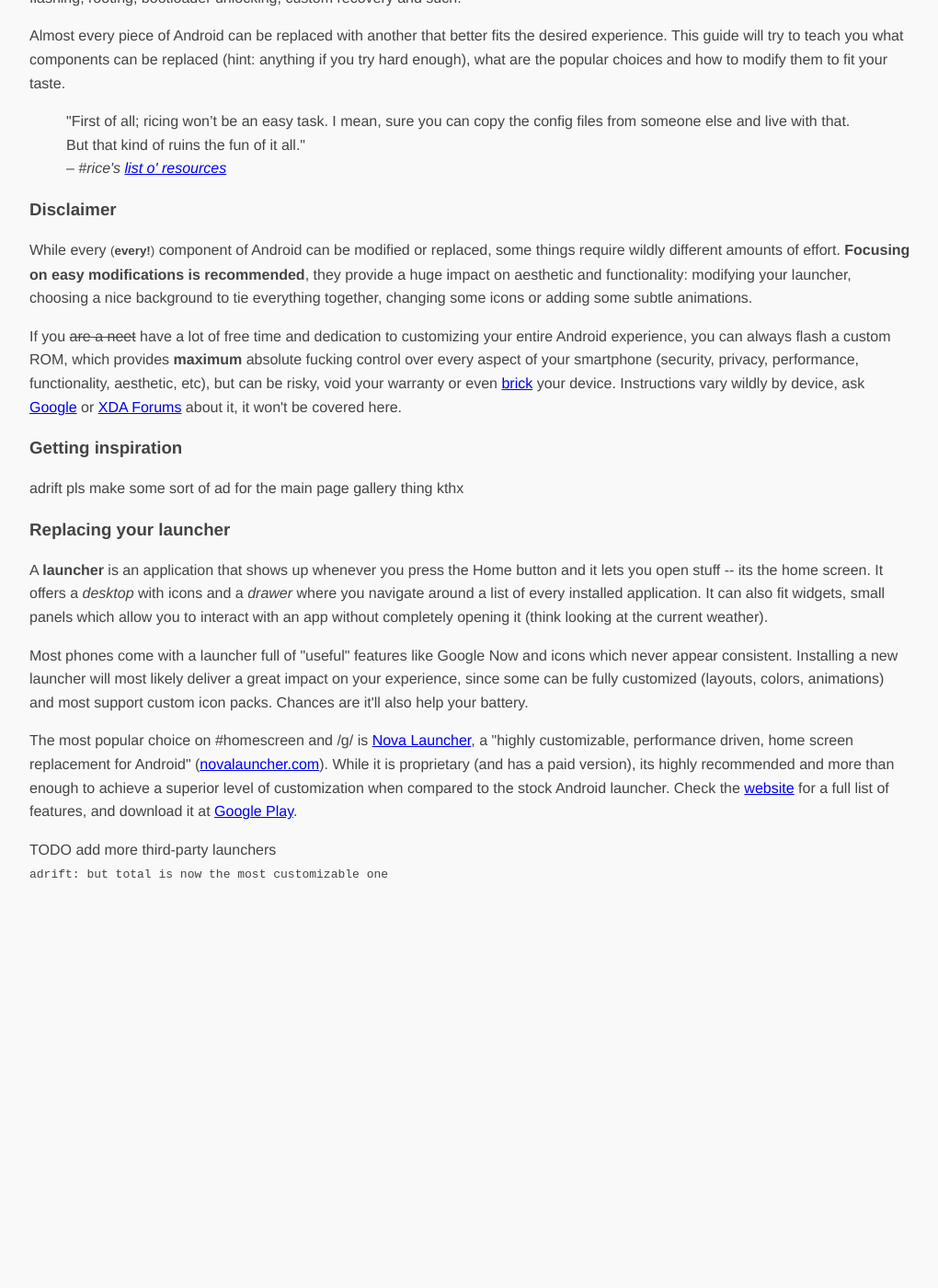
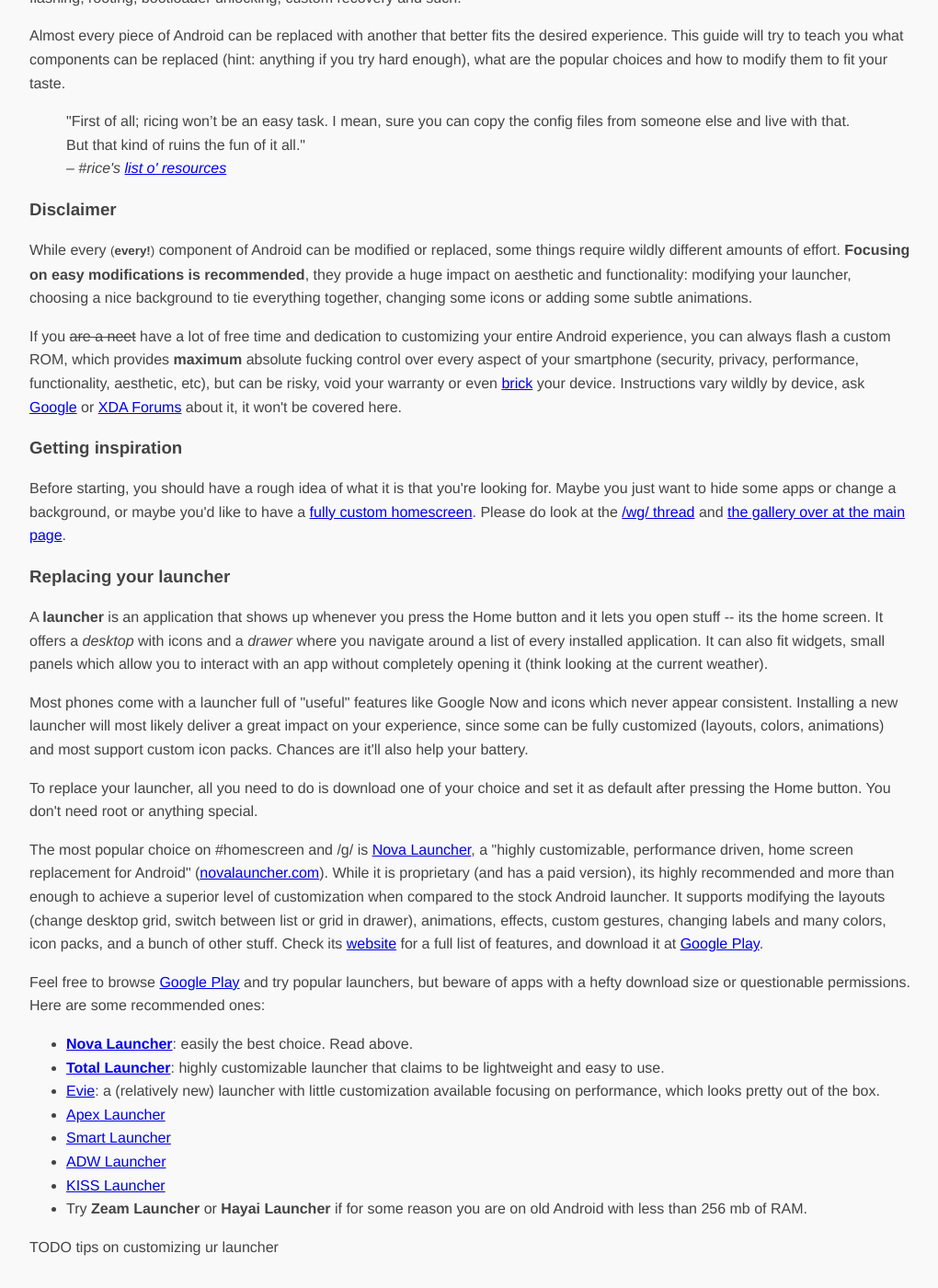
Before and after one commit to homescreens/wiki, a Jekyll site: the page built from ricing.html, in a window 1280 px wide and 1400 px high, scrolled down 280 px. Shown: the whole window at 92% size, without its empty margins (128-1148 px from the left). Built offline with Jekyll 4.4.1, drawn with Linux system fonts in a browser that asks for light colours; before the commit the page ends 1276 px from its top, so only the background shows below that.

Commit message:
brief update on launchers

```diff
--- a/ricing.html
+++ b/ricing.html
@@ -20,13 +20,28 @@ description: An introductory guide to smartphone ricing
 <p>If you <s>are a neet</s> have a lot of free time and dedication to customizing your entire Android experience, you can always flash a custom ROM, which provides <b>maximum</b> absolute fucking control over every aspect of your smartphone (security, privacy, performance, functionality, aesthetic, etc), but can be risky, void your warranty or even <a href="https://en.wikipedia.org/wiki/Brick_(electronics)">brick</a> your device. Instructions vary wildly by device, ask <a href="https://duckduckgo.com/">Google</a> or <a href="https://forum.xda-developers.com/">XDA Forums</a> about it, it won't be covered here.</p>
 
 <h3>Getting inspiration</h3>
-adrift pls make some sort of ad for the main page gallery thing kthx
+<p>Before starting, you should have a rough idea of what it is that you're looking for. Maybe you just want to hide some apps or change a background, or maybe you'd like to have a <a href="/">fully custom homescreen</a>. Please do look at the <a href="https://boards.4chan.org/wg/homescreen">/wg/ thread</a> and <a href="/">the gallery over at the main page</a>.</p>
 
 <h3>Replacing your launcher</h3>
 <p>A <b>launcher</b> is an application that shows up whenever you press the Home button and it lets you open stuff -- its the <span title=":^)">home screen</span>. It offers a <i>desktop</i> with icons and a <i>drawer</i> where you navigate around a list of every installed application. It can also fit widgets, small panels which allow you to interact with an app without completely opening it (think looking at the current weather).</p>
 
 <p>Most phones come with a launcher full of "useful" features like Google Now and icons which never appear consistent. Installing a new launcher will most likely deliver a great impact on your experience, since some can be fully customized (layouts, colors, animations) and most support custom icon packs. Chances are it'll also help your battery.</p>
 
-<p>The most popular choice on #homescreen and /g/ is <a href="https://play.google.com/store/apps/details?id=com.teslacoilsw.launcher">Nova Launcher</a>, a "highly customizable, performance driven, home screen replacement for Android" (<a href="http://novalauncher.com/">novalauncher.com</a>). While it is proprietary (and has a paid version), its highly recommended and more than enough to achieve a superior level of customization when compared to the stock Android launcher. Check the <a href="http://novalauncher.com/">website</a> for a full list of features, and download it at <a href="https://play.google.com/store/apps/details?id=com.teslacoilsw.launcher">Google Play</a>.</p>
+<p>To replace your launcher, all you need to do is download one of your choice and set it as default after pressing the Home button. You don't need root or anything special.</p>
 
-<p>TODO add more third-party launchers<br/><code>adrift: but total is now the most customizable one</code></p>
+<p>The most popular choice on #homescreen and /g/ is <a href="https://play.google.com/store/apps/details?id=com.teslacoilsw.launcher">Nova Launcher</a>, a "highly customizable, performance driven, home screen replacement for Android" (<a href="http://novalauncher.com/">novalauncher.com</a>). While it is proprietary (and has a paid version), its highly recommended and more than enough to achieve a superior level of customization when compared to the stock Android launcher. It supports modifying the layouts (change desktop grid, switch between list or grid in drawer), animations, effects, custom gestures, changing labels and many colors, icon packs, and a bunch of other stuff. Check its <a href="http://novalauncher.com/">website</a> for a full list of features, and download it at <a href="https://play.google.com/store/apps/details?id=com.teslacoilsw.launcher">Google Play</a>.</p>
+
+<p>Feel free to browse <a href="https://play.google.com/store/search?q=launcher&c=apps">Google Play</a> and try popular launchers, but beware of apps with a hefty download size or questionable permissions. Here are some recommended ones:</p>
+
+<ul>
+	<li><b><a href="https://play.google.com/store/apps/details?id=com.teslacoilsw.launcher">Nova Launcher</a></b>: easily the best choice. Read above.</li>
+	<li><b><a href="https://play.google.com/store/apps/details?id=com.ss.launcher2">Total Launcher</a></b>: highly customizable launcher that claims to be lightweight and easy to use.</li>
+	<li><a href="https://play.google.com/store/apps/details?id=is.shortcut">Evie</a>: a (relatively new) launcher with little customization available focusing on performance, which looks pretty out of the box.</li>
+	<li><a href="https://play.google.com/store/apps/details?id=com.anddoes.launcher">Apex Launcher</a></li>
+	<li><a href="https://play.google.com/store/apps/details?id=ginlemon.flowerfree">Smart Launcher</a></li>
+	<li><a href="https://play.google.com/store/apps/details?id=org.adw.launcher">ADW Launcher</a></li>
+	<li><a href="https://f-droid.org/packages/fr.neamar.kiss/">KISS Launcher</a></li>
+	<li>Try <b>Zeam Launcher</b> or <b>Hayai Launcher</b> if for some reason you are on old Android with less than 256 mb of RAM.</li>
+</ul>
+
+<p>TODO tips on customizing ur launcher</p>
```
